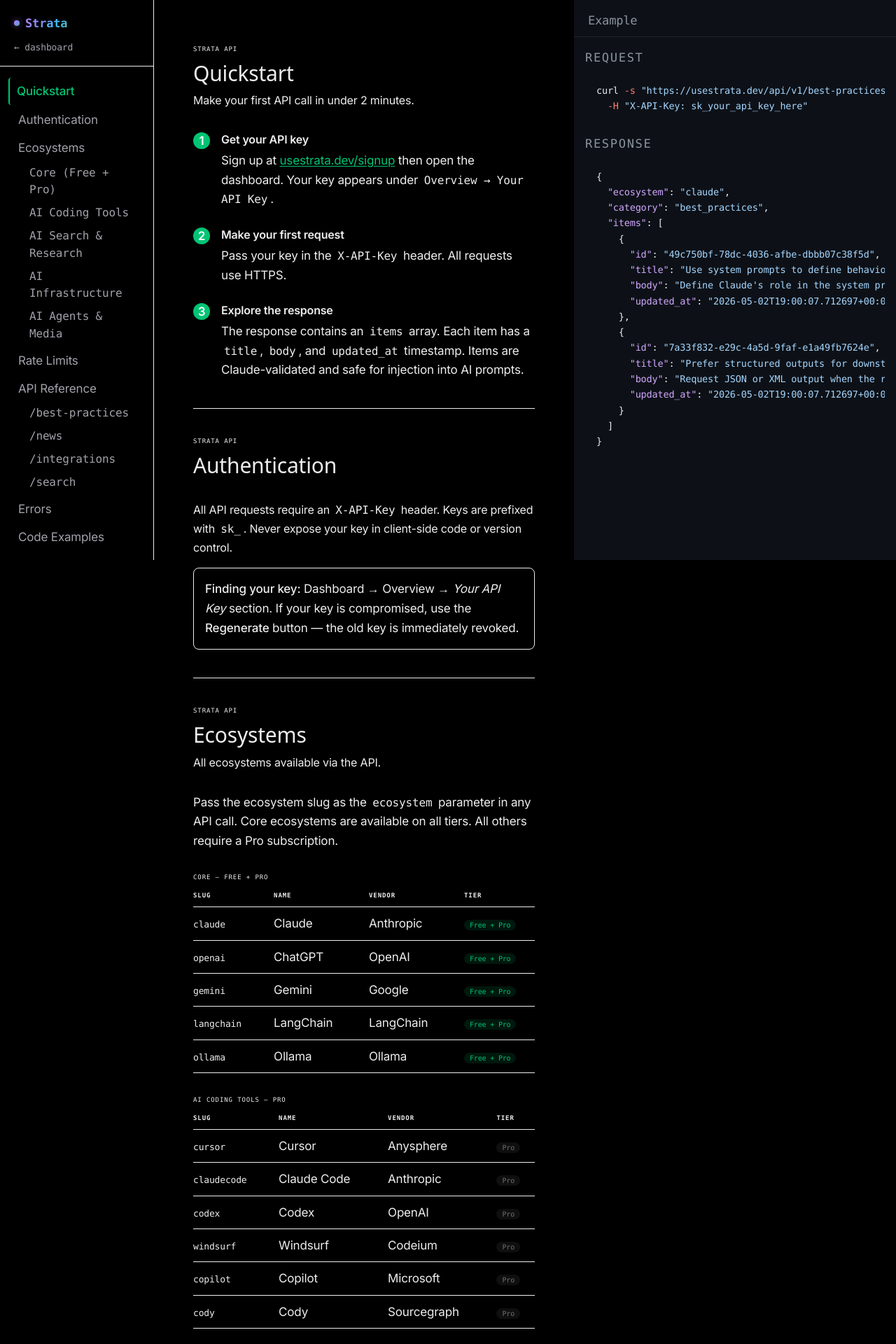
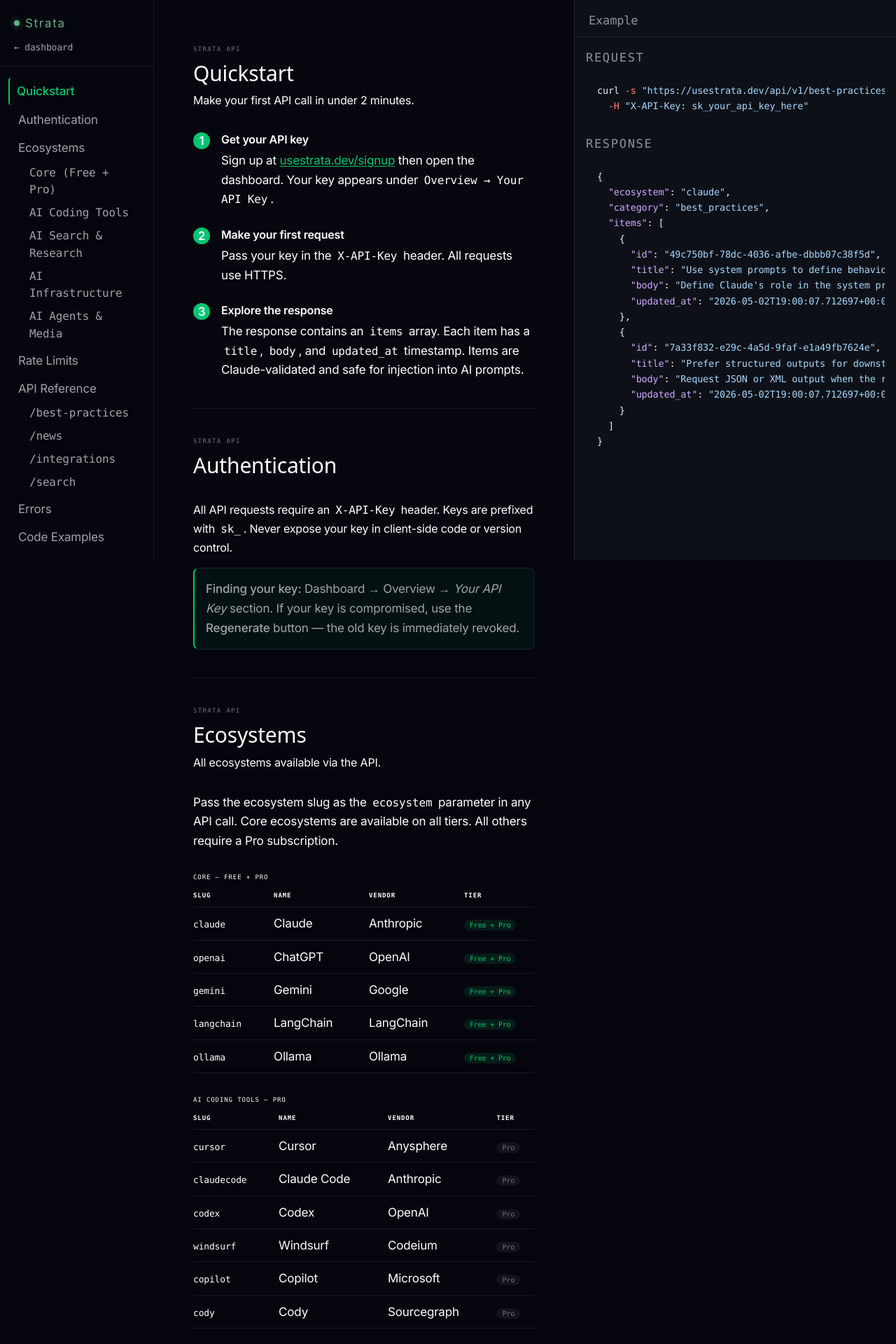
Before and after one commit to PThrower/Strata, a Next.js app: page /docs in a window 1280 px wide. Shown: the top 1920 px of the page at 70% size. Built offline with nearby package versions, Linux system fonts and the light colour scheme.

Commit message:
style: reskin docs page to match marketing brand
Co-Authored-By: Claude Sonnet 4.6 <noreply@anthropic.com>

```diff
--- a/app/docs/page.tsx
+++ b/app/docs/page.tsx
@@ -459,7 +459,7 @@ const ALL_IDS = [
 
 function ParamRow({ name, type, req, desc }: { name: string; type: string; req: boolean; desc: string }) {
   return (
-    <tr className="border-b border-[--border]">
+    <tr className="border-b border-white/8">
       <td className="py-2.5 pr-4 align-top">
         <code className="font-mono text-[16px] text-[--foreground]">{name}</code>
       </td>
@@ -478,7 +478,7 @@ function ParamRow({ name, type, req, desc }: { name: string; type: string; req:
 
 function RespRow({ name, type, desc }: { name: string; type: string; desc: string }) {
   return (
-    <tr className="border-b border-[--border]">
+    <tr className="border-b border-white/8">
       <td className="py-2.5 pr-4 align-top">
         <code className="font-mono text-[16px] text-[--foreground]">{name}</code>
       </td>
@@ -493,7 +493,7 @@ function RespRow({ name, type, desc }: { name: string; type: string; desc: strin
 function TableHead({ cols }: { cols: string[] }) {
   return (
     <thead>
-      <tr className="border-b border-[--border]">
+      <tr className="border-b border-white/8">
         {cols.map(c => (
           <th key={c} className="pb-2 pr-4 text-left font-mono text-[9px] uppercase tracking-widest text-[--muted-foreground]">
             {c}
@@ -507,7 +507,7 @@ function TableHead({ cols }: { cols: string[] }) {
 function SectionH({ id, label, sub }: { id: string; label: string; sub?: string }) {
   return (
     <div id={id} className="mb-8 scroll-mt-[68px] lg:scroll-mt-8">
-      <p className="font-mono text-[9px] uppercase tracking-widest text-[--muted-foreground] mb-2">
+      <p className="font-mono text-[9px] uppercase mb-2" style={{ letterSpacing: '0.15em', color: 'var(--ink-faint)' }}>
         Strata API
       </p>
       <h2 className="font-serif text-3xl font-normal text-[--foreground] leading-tight mb-2">{label}</h2>
@@ -564,7 +564,7 @@ function Step({ n, title, children }: { n: number; title: string; children: Reac
 }
 
 function Divider() {
-  return <hr className="border-[--border] my-10" />
+  return <hr className="my-10" style={{ borderColor: 'rgba(255,255,255,0.08)' }} />
 }
 
 function TierBadge({ tier }: { tier: 'free+pro' | 'pro' }) {
@@ -752,25 +752,25 @@ export default function DocsPage() {
   const panel = PANELS[active] ?? PANELS['quickstart']
 
   return (
-    <div className="docs-root flex min-h-screen" style={{ background: '#000', color: '#ededed' }}>
+    <div className="docs-root flex min-h-screen" style={{ background: 'var(--bg-0)', color: 'var(--ink)' }}>
+      <style>{`.docs-root tbody tr { transition: background 120ms; } .docs-root tbody tr:hover { background: rgba(255,255,255,0.025); }`}</style>
 
       {/* ── Mobile header ──────────────────────────────────────────────── */}
       <div
-        className="lg:hidden fixed top-0 left-0 right-0 z-30 flex items-center justify-between px-4 border-b border-[--border]"
-        style={{ background: '#000', height: 52 }}
+        className="lg:hidden fixed top-0 left-0 right-0 z-30 flex items-center justify-between px-4 border-b border-white/8"
+        style={{ background: 'var(--bg-0)', height: 52 }}
       >
         <Link href="/" className="flex items-center gap-2" style={{ textDecoration: 'none' }}>
           <span style={{
             width: 7, height: 7, borderRadius: '50%', flexShrink: 0,
-            background: 'linear-gradient(135deg, #c084fc, #818cf8, #5fb085)',
-            boxShadow: '0 0 8px rgba(192,132,252,0.6)',
+            background: 'var(--emerald-glow)',
+            boxShadow: '0 0 10px rgba(95,176,133,0.7)',
             display: 'inline-block',
           }} />
           <span style={{
-            fontFamily: 'var(--font-mono)', fontWeight: 600, fontSize: 15,
-            letterSpacing: '-0.01em',
-            background: 'linear-gradient(135deg, #c084fc 0%, #818cf8 40%, #38bdf8 70%, #5fb085 100%)',
-            WebkitBackgroundClip: 'text', backgroundClip: 'text', WebkitTextFillColor: 'transparent',
+            fontFamily: 'var(--font-serif)', fontWeight: 400, fontSize: 17,
+            letterSpacing: '0.1em',
+            color: 'var(--emerald-glow)',
           }}>Strata Docs</span>
         </Link>
         <button
@@ -789,22 +789,21 @@ export default function DocsPage() {
             onClick={() => setNavOpen(false)}
           />
           <nav
-            className="absolute top-0 left-0 h-full overflow-y-auto border-r border-[--border]"
-            style={{ width: 280, background: '#000' }}
+            className="absolute top-0 left-0 h-full overflow-y-auto border-r border-white/8"
+            style={{ width: 280, background: 'var(--bg-0)' }}
           >
-            <div className="p-5 pb-4 border-b border-[--border] flex items-center justify-between">
+            <div className="p-5 pb-4 border-b border-white/8 flex items-center justify-between">
               <Link href="/" className="flex items-center gap-2" style={{ textDecoration: 'none' }}>
                 <span style={{
                   width: 8, height: 8, borderRadius: '50%', flexShrink: 0,
-                  background: 'linear-gradient(135deg, #c084fc, #818cf8, #5fb085)',
-                  boxShadow: '0 0 8px rgba(192,132,252,0.6)',
+                  background: 'var(--emerald-glow)',
+                  boxShadow: '0 0 10px rgba(95,176,133,0.7)',
                   display: 'inline-block',
                 }} />
                 <span style={{
-                  fontFamily: 'var(--font-mono)', fontWeight: 600, fontSize: 17,
-                  letterSpacing: '-0.01em',
-                  background: 'linear-gradient(135deg, #c084fc 0%, #818cf8 40%, #38bdf8 70%, #5fb085 100%)',
-                  WebkitBackgroundClip: 'text', backgroundClip: 'text', WebkitTextFillColor: 'transparent',
+                  fontFamily: 'var(--font-serif)', fontWeight: 400, fontSize: 17,
+                  letterSpacing: '0.1em',
+                  color: 'var(--emerald-glow)',
                 }}>Strata</span>
               </Link>
               <button
@@ -815,7 +814,7 @@ export default function DocsPage() {
             </div>
             <Link
               href="/dashboard"
-              className="flex items-center gap-1.5 px-5 py-3 text-[13px] font-mono border-b border-[--border] transition-colors hover:opacity-80"
+              className="flex items-center gap-1.5 px-5 py-3 text-[13px] font-mono border-b border-white/8 transition-colors hover:opacity-80"
               style={{ color: 'var(--muted-foreground)' }}
             >
               ← dashboard
@@ -863,26 +862,23 @@ export default function DocsPage() {
 
       {/* ── Sidebar ──────────────────────────────────────────────────────── */}
       <nav
-        className="hidden lg:block fixed top-0 left-0 h-screen overflow-y-auto z-20 border-r border-[--border]"
-        style={{ width: 220, background: '#000' }}
+        className="hidden lg:block fixed top-0 left-0 h-screen overflow-y-auto z-20 border-r border-white/8"
+        style={{ width: 220, background: 'var(--bg-0)' }}
       >
-        <div className="p-5 pb-4 border-b border-[--border]">
+        <div className="p-5 pb-4 border-b border-white/8">
           <Link href="/" className="flex items-center gap-2 no-underline" style={{ textDecoration: 'none' }}>
             <span style={{
               width: 8, height: 8, borderRadius: '50%', flexShrink: 0,
-              background: 'linear-gradient(135deg, #c084fc, #818cf8, #5fb085)',
-              boxShadow: '0 0 8px rgba(192,132,252,0.6)',
+              background: 'var(--emerald-glow)',
+              boxShadow: '0 0 10px rgba(95,176,133,0.7)',
               display: 'inline-block',
             }} />
             <span style={{
-              fontFamily: 'var(--font-mono)',
-              fontWeight: 600,
+              fontFamily: 'var(--font-serif)',
+              fontWeight: 400,
               fontSize: 17,
-              letterSpacing: '-0.01em',
-              background: 'linear-gradient(135deg, #c084fc 0%, #818cf8 40%, #38bdf8 70%, #5fb085 100%)',
-              WebkitBackgroundClip: 'text',
-              backgroundClip: 'text',
-              WebkitTextFillColor: 'transparent',
+              letterSpacing: '0.1em',
+              color: 'var(--emerald-glow)',
             }}>
               Strata
             </span>
@@ -983,7 +979,14 @@ export default function DocsPage() {
             Never expose your key in client-side code or version control.
           </p>
 
-          <div className="rounded-lg border border-[--border] p-4 mb-6 text-[17px] text-[--muted-foreground] leading-relaxed">
+          <div className="rounded-lg p-4 mb-6 text-[17px] leading-relaxed" style={{
+            borderLeft: '2px solid #00c472',
+            borderRight: '1px solid rgba(255,255,255,0.08)',
+            borderTop: '1px solid rgba(255,255,255,0.08)',
+            borderBottom: '1px solid rgba(255,255,255,0.08)',
+            background: 'rgba(0,196,114,0.06)',
+            color: 'var(--ink-muted)',
+          }}>
             <strong className="text-[--foreground] font-medium">Finding your key:</strong>{' '}
             Dashboard → Overview → <em>Your API Key</em> section. If your key is compromised, use
             the <strong className="text-[--foreground] font-medium">Regenerate</strong> button — the old key is immediately revoked.
@@ -1013,7 +1016,7 @@ export default function DocsPage() {
                 { slug: 'langchain', name: 'LangChain', vendor: 'LangChain' },
                 { slug: 'ollama',    name: 'Ollama',    vendor: 'Ollama' },
               ].map(({ slug, name, vendor }) => (
-                <tr key={slug} className="border-b border-[--border]">
+                <tr key={slug} className="border-b border-white/8">
                   <td className="py-2.5 pr-4 align-top"><code className="font-mono text-[13px] text-[--foreground]">{slug}</code></td>
                   <td className="py-2.5 pr-4 align-top text-[--foreground]">{name}</td>
                   <td className="py-2.5 pr-4 align-top text-[--muted-foreground]">{vendor}</td>
@@ -1038,7 +1041,7 @@ export default function DocsPage() {
                 { slug: 'copilot',    name: 'Copilot',     vendor: 'Microsoft' },
                 { slug: 'cody',       name: 'Cody',        vendor: 'Sourcegraph' },
               ].map(({ slug, name, vendor }) => (
-                <tr key={slug} className="border-b border-[--border]">
+                <tr key={slug} className="border-b border-white/8">
                   <td className="py-2.5 pr-4 align-top"><code className="font-mono text-[13px] text-[--foreground]">{slug}</code></td>
                   <td className="py-2.5 pr-4 align-top text-[--foreground]">{name}</td>
                   <td className="py-2.5 pr-4 align-top text-[--muted-foreground]">{vendor}</td>
@@ -1060,7 +1063,7 @@ export default function DocsPage() {
                 { slug: 'youcom',     name: 'You.com',    vendor: 'You.com' },
                 { slug: 'exa',        name: 'Exa',        vendor: 'Exa' },
               ].map(({ slug, name, vendor }) => (
-                <tr key={slug} className="border-b border-[--border]">
+                <tr key={slug} className="border-b border-white/8">
                   <td className="py-2.5 pr-4 align-top"><code className="font-mono text-[13px] text-[--foreground]">{slug}</code></td>
                   <td className="py-2.5 pr-4 align-top text-[--foreground]">{name}</td>
                   <td className="py-2.5 pr-4 align-top text-[--muted-foreground]">{vendor}</td>
@@ -1083,7 +1086,7 @@ export default function DocsPage() {
                 { slug: 'groq',       name: 'Groq',        vendor: 'Groq' },
                 { slug: 'fireworks',  name: 'Fireworks',   vendor: 'Fireworks AI' },
               ].map(({ slug, name, vendor }) => (
-                <tr key={slug} className="border-b border-[--border]">
+                <tr key={slug} className="border-b border-white/8">
                   <td className="py-2.5 pr-4 align-top"><code className="font-mono text-[13px] text-[--foreground]">{slug}</code></td>
                   <td className="py-2.5 pr-4 align-top text-[--foreground]">{name}</td>
                   <td className="py-2.5 pr-4 align-top text-[--muted-foreground]">{vendor}</td>
@@ -1106,7 +1109,7 @@ export default function DocsPage() {
                 { slug: 'v0',         name: 'v0',         vendor: 'Vercel' },
                 { slug: 'bolt',       name: 'Bolt',       vendor: 'StackBlitz' },
               ].map(({ slug, name, vendor }) => (
-                <tr key={slug} className="border-b border-[--border]">
+                <tr key={slug} className="border-b border-white/8">
                   <td className="py-2.5 pr-4 align-top"><code className="font-mono text-[13px] text-[--foreground]">{slug}</code></td>
                   <td className="py-2.5 pr-4 align-top text-[--foreground]">{name}</td>
                   <td className="py-2.5 pr-4 align-top text-[--muted-foreground]">{vendor}</td>
@@ -1124,7 +1127,7 @@ export default function DocsPage() {
           <table className="w-full text-[17px] mb-6">
             <TableHead cols={['Plan', 'Calls / month', 'News lag', 'Refresh rate']} />
             <tbody>
-              <tr className="border-b border-[--border]">
+              <tr className="border-b border-white/8">
                 <td className="py-2.5 pr-4 font-medium">Free</td>
                 <td className="py-2.5 pr-4 text-[--muted-foreground]">100</td>
                 <td className="py-2.5 pr-4 text-[--muted-foreground]">24 hours</td>
@@ -1269,22 +1272,22 @@ export default function DocsPage() {
           <table className="w-full text-[17px] mb-6">
             <TableHead cols={['Status', 'Code', 'Description']} />
             <tbody>
-              <tr className="border-b border-[--border]">
+              <tr className="border-b border-white/8">
                 <td className="py-2.5 pr-4 font-mono text-[16px]" style={{ color: SYN.kw }}>401</td>
                 <td className="py-2.5 pr-4 text-[--foreground]">Invalid API key</td>
                 <td className="py-2.5 text-[--muted-foreground]">Key missing or not found</td>
               </tr>
-              <tr className="border-b border-[--border]">
+              <tr className="border-b border-white/8">
                 <td className="py-2.5 pr-4 font-mono text-[16px]" style={{ color: SYN.kw }}>403</td>
                 <td className="py-2.5 pr-4 text-[--foreground]">Ecosystem not available on free tier</td>
                 <td className="py-2.5 text-[--muted-foreground]">Upgrade to Pro for this ecosystem</td>
               </tr>
-              <tr className="border-b border-[--border]">
+              <tr className="border-b border-white/8">
                 <td className="py-2.5 pr-4 font-mono text-[16px]" style={{ color: SYN.kw }}>404</td>
                 <td className="py-2.5 pr-4 text-[--foreground]">Ecosystem not found</td>
                 <td className="py-2.5 text-[--muted-foreground]">Check the ecosystem slug</td>
               </tr>
-              <tr className="border-b border-[--border]">
+              <tr className="border-b border-white/8">
                 <td className="py-2.5 pr-4 font-mono text-[16px]" style={{ color: SYN.kw }}>429</td>
                 <td className="py-2.5 pr-4 text-[--foreground]">Monthly limit reached</td>
                 <td className="py-2.5 text-[--muted-foreground]">Upgrade or wait for monthly reset</td>
@@ -1454,7 +1457,7 @@ export default function DocsPage() {
                 usage: null,
               },
             ].map(prompt => (
-              <div key={prompt.name} className="border border-[--border] rounded-xl p-4 mb-3">
+              <div key={prompt.name} className="border border-white/8 rounded-xl p-4 mb-3">
                 <code className="font-mono text-[14px] font-semibold" style={{ color: ACCENT }}>{prompt.name}</code>
                 <p className="text-[15px] text-[--muted-foreground] mt-1.5 mb-2 leading-relaxed">{prompt.desc}</p>
                 <div className="font-mono text-[12px] text-[--muted-foreground] space-y-0.5">
@@ -1483,7 +1486,7 @@ export default function DocsPage() {
         {/* ── Right panel ── */}
         <aside
           className="hidden lg:flex flex-col fixed top-0 right-0 h-screen overflow-hidden z-10"
-          style={{ width: 460, background: CODE_BG }}
+          style={{ width: 460, background: CODE_BG, borderLeft: '1px solid rgba(255,255,255,0.08)' }}
         >
           {/* Tab bar */}
           <div
```
